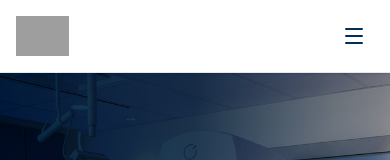
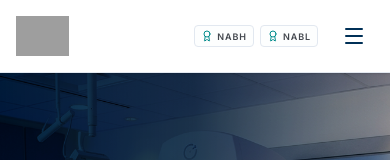
Before and after one commit to ksdnfaiw/supraja-hospitals, a Next.js app: page / in a window 390 px wide. Shown: the top 160 px of the page. Built offline with nearby package versions, Linux system fonts and the light colour scheme; grey boxes are pictures that could not be loaded.

Commit message:
feat: implement responsive Header component with hover-based specialties dropdown and mobile navigation support

```diff
--- a/src/components/Header.tsx
+++ b/src/components/Header.tsx
@@ -3,7 +3,7 @@
 import { useState, useRef, useEffect } from "react";
 import Link from "next/link";
 import { usePathname } from "next/navigation";
-import { Menu, X, ChevronDown, Activity, Heart, Brain, Bone, Stethoscope, Baby, Eye, Scissors } from "lucide-react";
+import { Menu, X, ChevronDown, Activity, Heart, Brain, Bone, Stethoscope, Baby, Eye, Scissors, Award } from "lucide-react";
 
 export default function Header() {
   const [isMobileMenuOpen, setIsMobileMenuOpen] = useState(false);
@@ -108,7 +108,19 @@ export default function Header() {
             <NavLink href="/contact">Contact Us</NavLink>
           </div>
 
-          <div className="flex items-center gap-4 md:gap-6">
+          <div className="flex items-center gap-3 md:gap-6">
+            {/* Certifications - Responsive (Visible on mobile, tablet & desktop) */}
+            <div className="flex items-center gap-1.5 md:gap-2 mr-1 md:mr-0">
+              <div className="flex items-center gap-1 px-1.5 py-1 md:px-2 md:py-1 bg-surface-gray/30 rounded border border-border-subtle hover:bg-surface-gray/50 transition-colors cursor-default" title="NABH Accredited">
+                <Award className="text-hospital-teal w-3 h-3 md:w-3.5 md:h-3.5" />
+                <span className="text-[9px] md:text-[10px] font-bold text-on-surface-variant uppercase tracking-widest leading-none mt-[1px]">NABH</span>
+              </div>
+              <div className="flex items-center gap-1 px-1.5 py-1 md:px-2 md:py-1 bg-surface-gray/30 rounded border border-border-subtle hover:bg-surface-gray/50 transition-colors cursor-default" title="NABL Accredited">
+                <Award className="text-hospital-teal w-3 h-3 md:w-3.5 md:h-3.5" />
+                <span className="text-[9px] md:text-[10px] font-bold text-on-surface-variant uppercase tracking-widest leading-none mt-[1px]">NABL</span>
+              </div>
+            </div>
+
             <div className="hidden xl:flex flex-col items-end">
               <span className="text-label-sm font-label-sm text-on-surface-variant uppercase tracking-wider">Emergency 24/7</span>
               <a className="text-headline-md font-headline-md font-bold text-clinical-blue" href="tel:040-29329999">040-29329999</a>
```
